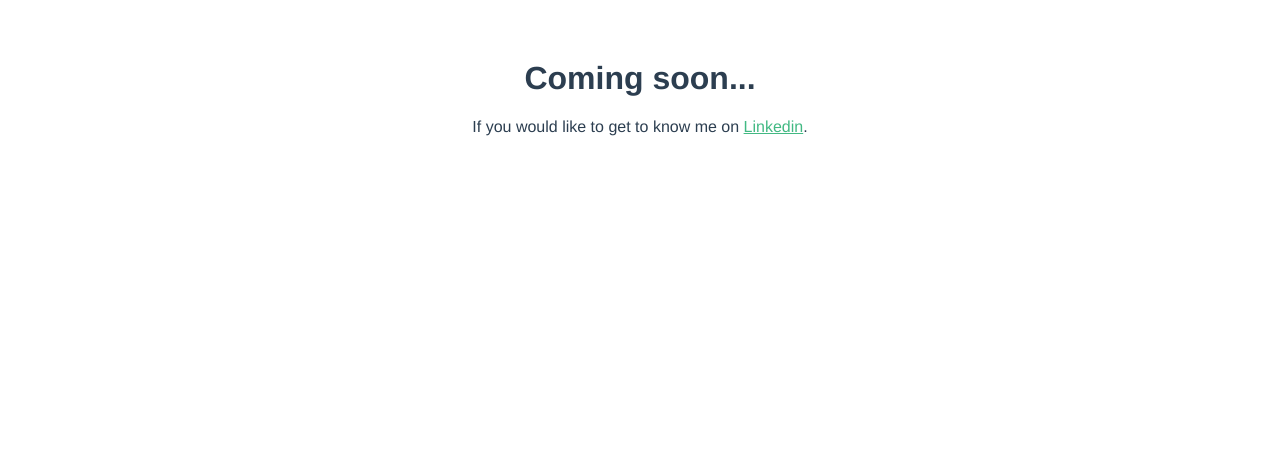
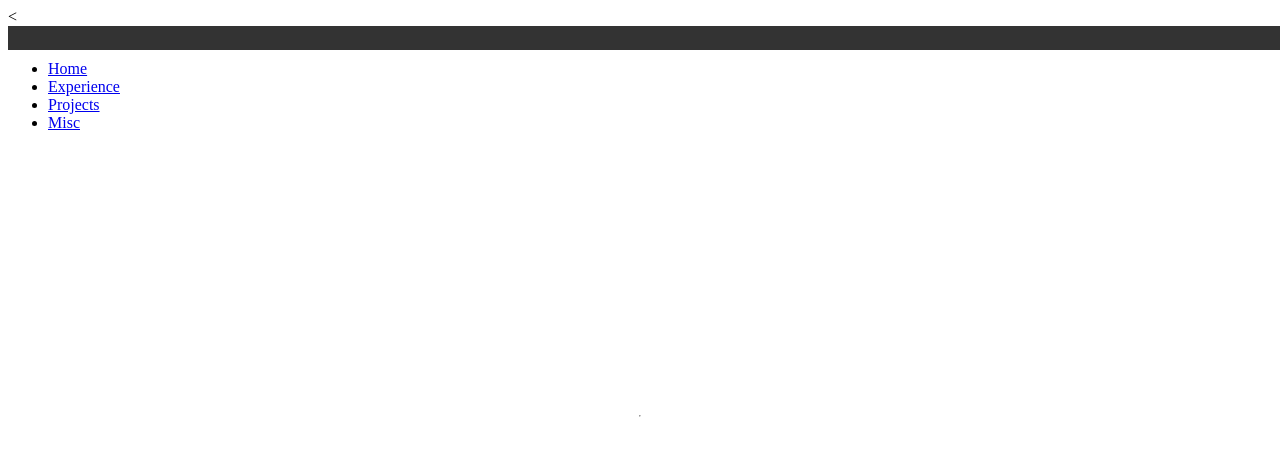
Before and after one commit to yyunon/yukselyonsel, a Vue app: page / in a window 1280 px wide. Shown: the top 456 px of the page. Built offline with nearby package versions, Linux system fonts and the light colour scheme.

Commit message:
Add navbar naive

```diff
--- a/public/index.html
+++ b/public/index.html
@@ -6,6 +6,7 @@
     <meta name="viewport" content="width=device-width,initial-scale=1.0">
     <link rel="icon" href="<%= BASE_URL %>favicon.ico">
     <title><%= htmlWebpackPlugin.options.title %></title>
+    <<link rel="stylesheet" href="https://pro.fontawesome.com/releases/v5.15.3/css/all.css" integrity="sha384-iKbFRxucmOHIcpWdX9NTZ5WETOPm0Goy0WmfyNcl52qSYtc2Buk0NCe6jU1sWWNB" crossorigin="anonymous"/>
   </head>
   <body>
     <noscript>
--- a/src/App.vue
+++ b/src/App.vue
@@ -1,26 +1,19 @@
 <template>
-  <title>"This is title"</title>
-  <HelloWorld msg="Coming soon..."/>
+  <div class="app">
+    <MyNav />
+    <router-view />
+  </div>
 </template>
 
 <script>
-import HelloWorld from './components/HelloWorld.vue'
-
+import MyNav from "./components/MyNav"
 export default {
   name: 'App',
   components: {
-    HelloWorld
-  }
+    MyNav,
+  },
 }
 </script>
 
-<style>
-#app {
-  font-family: Avenir, Helvetica, Arial, sans-serif;
-  -webkit-font-smoothing: antialiased;
-  -moz-osx-font-smoothing: grayscale;
-  text-align: center;
-  color: #2c3e50;
-  margin-top: 60px;
-}
+<style lang="scss">
 </style>
--- a/src/components/HelloWorld.vue
+++ /dev/null
@@ -1,36 +0,0 @@
-<template>
-  <div class="hello">
-    <h1>{{ msg }}</h1>
-    <p>
-      If you would like to get to know me on
-      <a href="https://www.linkedin.com/in/yukselyonsel">Linkedin</a>.
-    </p>
-  </div>
-</template>
-
-<script>
-export default {
-  name: 'HelloWorld',
-  props: {
-    msg: String
-  }
-}
-</script>
-
-<!-- Add "scoped" attribute to limit CSS to this component only -->
-<style scoped>
-h3 {
-  margin: 40px 0 0;
-}
-ul {
-  list-style-type: none;
-  padding: 0;
-}
-li {
-  display: inline-block;
-  margin: 0 10px;
-}
-a {
-  color: #42b983;
-}
-</style>
--- /dev/null
+++ b/src/components/MyNav.vue
@@ -0,0 +1,113 @@
+<template>
+  <header :class="{'scrolled-nav': scrollPosition}">
+    <nav>
+      <div class="empty">
+      </div>
+      <ul v-show="!mobile" class="navigation">
+        <li><router-link class="link" :to="{name: 'Home'}">Home</router-link></li>
+        <li><router-link class="link" :to="{name: 'Home'}">Experience</router-link></li>
+        <li><router-link class="link" :to="{name: 'Home'}">Projects</router-link></li>
+        <li><router-link class="link" :to="{name: 'Home'}">Misc</router-link></li>
+      </ul>
+    </nav>
+  </header>
+  <div class="icon">
+    <i @click="toggleMobileNav" v-show="mobile" class="far fa-bars" :class="{'icon-active': mobileNav}"></i>
+  </div>
+  <transition name="mobile-nav">
+      <ul v-show="mobileNav" class="dropdown-nav">
+        <li><router-link class="link" :to="{name: 'Home'}">Home</router-link></li>
+        <li><router-link class="link" :to="{name: 'Home'}">Experience</router-link></li>
+        <li><router-link class="link" :to="{name: 'Home'}">Projects</router-link></li>
+        <li><router-link class="link" :to="{name: 'Home'}">Misc</router-link></li>
+      </ul>
+  </transition>
+</template>
+
+<script>
+  export default {
+    name: "mynav-bar",
+    data() {
+      return {
+        scrollPosition: null,
+        mobile:true,
+        mobileNav:true,
+        windowWidth:null,
+      };
+    },
+  };
+</script>
+
+<style lang="scss" scoped>
+
+header {
+  background-color: rgba(0,0,0,0.8);
+  z-index: 99;
+  width: 100%;
+  position: fixed;
+  transition: .5s ease all;
+  color: #fff;
+
+  nav {
+    display: flex;
+    position: relative;
+    flex-direction: row;
+    padding: 12px 0;
+    transition: .5s ease all;
+    width: 90%;
+    margin: 0 auto;
+    @media(min-width: 1140px) {
+      max-width: 1140px;
+    }
+
+    ul,
+    .link {
+      font-weight: 500;
+      color: #fff;
+      list-style: none;
+      text-decoration:none;
+    }
+
+    li {
+      text-transform: uppercase;
+      padding: 16px;
+      margin-left: 16px;
+    }
+
+    .link {
+      font-size: 14px;
+      transition: .5s ease all;
+      padding-bottom: 4px;
+      border-bottom: 1px solid transparent;
+
+      &:hover {
+        color: #00afea;
+        border-color: #00afea;
+      }
+    }
+
+    .navigation {
+      display: flex;
+      align-items: center;
+      flex: 1;
+      justify-content: flex-end;
+    }
+    .icon {
+      display: flex;
+      align-items: center;
+      position: absolute;
+      top: 0;
+      right: 24px;
+      height: 100%;
+      i {
+        cursor: pointer;
+        font-size: 24px;
+        transition: .8s ease all;
+      }
+    }
+    .icon-active {
+      transform: rotate(180deg);
+    }
+  }
+}
+</style>
--- a/src/main.js
+++ b/src/main.js
@@ -1,4 +1,6 @@
 import { createApp } from 'vue'
 import App from './App.vue'
+import router from './router'
+import store from './store'
 
-createApp(App).mount('#app')
+createApp(App).use(store).use(router).mount('#app')
--- /dev/null
+++ b/src/router/index.js
@@ -0,0 +1,17 @@
+import {createRouter, createWebHistory} from "vue-router";
+import MyHome from "../views/MyHome.vue";
+
+const routes = [
+  {
+    path:"/",
+    name: "Home",
+    component: MyHome,
+  }
+];
+
+const router = createRouter({
+  history: createWebHistory(process.env.BASE_URL),
+  routes,
+});
+
+export default router;
--- /dev/null
+++ b/src/store/index.js
@@ -0,0 +1,12 @@
+import { createStore } from 'vuex'
+
+export default createStore({
+  state: {
+  },
+  mutations: {
+  },
+  actions: {
+  },
+  modules: {
+  }
+})
--- /dev/null
+++ b/src/views/MyHome.vue
@@ -0,0 +1,71 @@
+<template>
+  <div class="myhome">
+    <section class="hero">
+      <div class="hero-text container">
+        <h4>Vue Responsive Nav Menu</h4>
+        <hr />
+        <h2>
+          With Vue <br />
+          Animations
+        </h2>
+        <hr />
+      </div>
+    </section>
+  </div>
+</template>
+
+<script>
+// @ is an alias to /src
+
+export default {
+  name: "MyHome",
+  components: {},
+};
+</script>
+
+<style lang="scss" scoped>
+.hero {
+  background-attachment: fixed;
+  position: relative;
+  height: 100vh;
+
+  img {
+    object-fit: cover;
+    height: 100%;
+    width: 100%;
+  }
+
+  .hero-text {
+    height: 100%;
+    display: flex;
+    flex-direction: column;
+    justify-content: center;
+    color: #fff;
+
+    h4 {
+      text-transform: uppercase;
+      font-size: 22px;
+      padding-bottom: 4px;
+    }
+
+    h2 {
+      font-size: 50px;
+      @media (min-width: 550px) {
+        font-size: 80px;
+      }
+    }
+
+    hr:nth-child(2) {
+      max-width: 365px;
+      margin-bottom: 16px;
+    }
+    hr:nth-child(4) {
+      height: 6px;
+      background-color: #fff;
+      border: none;
+      max-width: 85px;
+      margin-top: 16px;
+    }
+  }
+}
+</style>
```
Also changed, not shown: package.json (+6 -2 lines), 1 other file (tests, documents, lock files or other folders).
